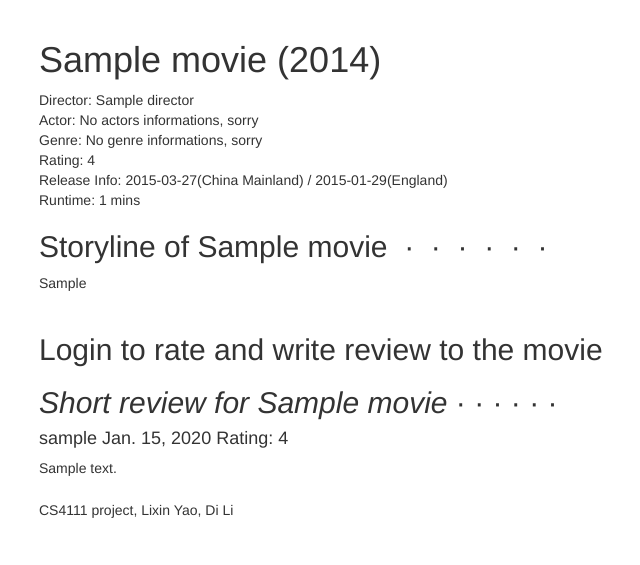
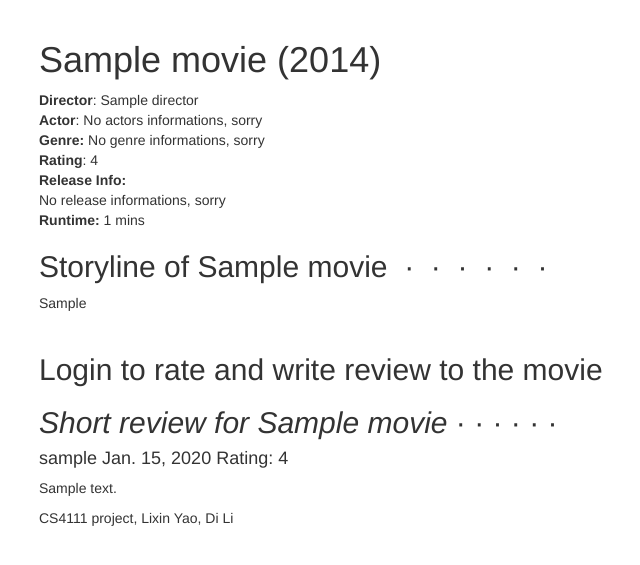
Before and after one commit to Staniel/Database-course-project, a Django app: template moviedb/movie/templates/movie/moviedetail.html in a window 1280 px wide. Shown: the part 51-616 px from the top of the page, without its empty margins (31-671 px from the left). Run offline with Django 3.2, Linux system fonts and the light colour scheme; tables that the repository leaves empty hold one stand-in row (values such as "Sample post"); the template is opened without the code that fills it: values that come from a table or form of the project are taken from there, most other values are stand-ins (such as "Sample title", 1, 10 or a date in 2020); some libraries are stand-ins or nearby versions.

Commit message:
add releaseinfo

```diff
--- a/moviedb/movie/templates/movie/moviedetail.html
+++ b/moviedb/movie/templates/movie/moviedetail.html
@@ -5,10 +5,10 @@
          <span >(2014)</span>
     </h1>
 <div id="info">
-        <span ><span>Director</span>:
+        <span ><strong>Director</strong>:
             <span>{{info.director}}</span></span><br/>
         <span >
-            <span>Actor</span>:
+            <strong>Actor</strong>:
         {%if info.actors.0%}
         {% for actor in info.actors %}
         <span>{{actor}}&nbsp;</span>
@@ -19,7 +19,7 @@
 
         </span><br/>
 
-        <span >Genre:</span>
+        <strong >Genre:</strong>
         {%if info.genre.0%}
         {% for g in info.genre %}
         <span>{{g.gid.name}}&nbsp;&nbsp;</span>
@@ -28,12 +28,18 @@
         No genre informations, sorry
         {%endif%}
     </br>
-        <span ><span>Rating</span>:
+        <span ><strong>Rating</strong>:
             <span>{{info.rating}}</span></span><br/>
-        <span >Release Info:</span>
-            <span>2015-03-27(China Mainland)</span> /
-            <span>2015-01-29(England)</span><br/>
-        <span >Runtime:</span>
+        <strong >Release Info:</strong><br/>
+        {%if info.release.0%}
+        {% for r in info.release %}
+        <span>&nbsp;&nbsp;&nbsp;&nbsp;{{r.date}}  ({{r.area}})</span><br/>
+        {%endfor%}
+        {%else%}
+        No release informations, sorry<br/>
+        {%endif%}
+
+        <strong >Runtime:</strong>
             <span>{{movie.runtime}} mins</span> <br/>
         <div >
             <h2>Storyline of {{movie.name}}&nbsp;&nbsp;·&nbsp;&nbsp;·&nbsp;&nbsp;·&nbsp;&nbsp;·&nbsp;&nbsp;·&nbsp;&nbsp;·</h2>
--- a/moviedb/movie/views/MovieView.py
+++ b/moviedb/movie/views/MovieView.py
@@ -1,6 +1,6 @@
 from django.shortcuts import render, Http404, redirect
 from django.http import HttpResponse
-from movie.models import Movie, Watch, Favorite, BelongTo, Produce, Review
+from movie.models import Movie, Watch, Favorite, BelongTo, Produce, Review, ReleaseInfo
 from django.contrib.auth.decorators import login_required
 from movie.views.MainView import movie_context
 from datetime import datetime
@@ -27,6 +27,8 @@ def movie(request, movieid):
 	obj['rating'] = rev['rating__avg']
 	if obj['rating'] == None:
 		obj['rating'] = 0
+	release = ReleaseInfo.objects.filter(mid__exact=movie)
+	obj['release'] = release
 	context = {'movie': movie,
 			   'reviews':review_list,
 			   'username': "visitor",
```
